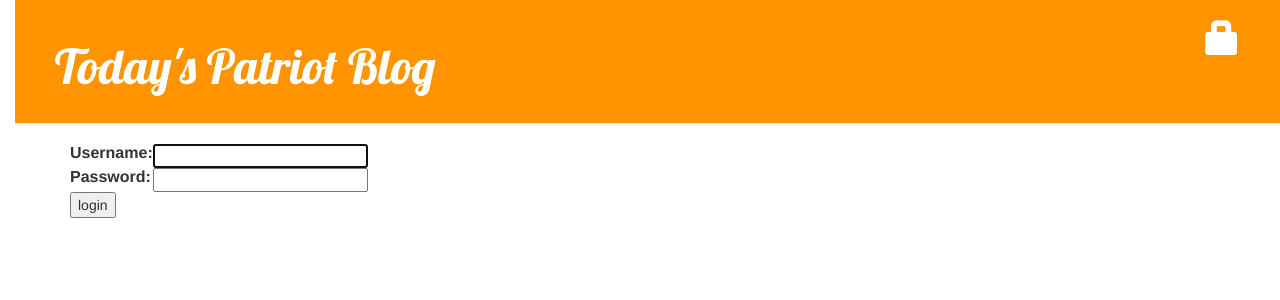
After one commit to timbrown20/my-first-blog, a Django app: page /accounts/login/ in a window 1280 px wide. The commit adds this page. Shown: the top 300 px of the page. Run offline with Django 3.2, Linux system fonts and the light colour scheme; some libraries are stand-ins or nearby versions.

Commit message:
Added views to ceate/edit/publish/delete blog post inside the site and login and logout functionality.

```diff
--- a/Websites/blog/templates/blog/base.html
+++ b/Websites/blog/templates/blog/base.html
@@ -14,6 +14,9 @@
               {% if user.is_authenticated %}
                  <a href="{% url 'post_new' %}" class="top-menu"><span class="glyphicon glyphicon-plus"></span></a>
                  <a href="{% url 'post_draft_list' %}" class="top-menu"><span class="glyphicon glyphicon-edit"></span></a>
+                 <p class="top-menu">Hello {{ user.username }} <small>(<a href="{% url 'logout' %}">Log out</a>)</small></p>
+              {% else %}
+                 <a href="{% url 'login' %}" class="top-menu"><span class="glyphicon glyphicon-lock"></span></a>
               {% endif %}
                  <h1><a href="/">Today's Patriot Blog</a></h1>
           </div>
--- a/Websites/blog/templates/blog/post_detail.html
+++ b/Websites/blog/templates/blog/post_detail.html
@@ -12,6 +12,9 @@
           {% if user.is_authenticated %}
               <a class="btn btn-default" href="{% url 'post_edit' pk=post.pk %}"><span class="glyphicon glyphicon-pencil"></span></a>
               <a class="btn btn-default" href="{% url 'post_remove' pk=post.pk %}"><span class="glyphicon glyphicon-remove"></span></a>
+              <a href="{% url 'post_new' %}" class="top-menu"><span class="glyphicon glyphicon-plus"></span></a>
+          {% else %}
+              <a href="{% url 'login' %}" class="top-menu"><span class="glyphicon glyphicon-lock"></span></a>
           {% endif %}
               <h1>{{ post.title }}</h1>
               <p>{{ post.text|linebreaksbr }}</p>
--- /dev/null
+++ b/Websites/blog/templates/registration/login.html
@@ -0,0 +1,24 @@
+{% extends "blog/base.html" %}
+
+{% block content %}
+    {% if form.errors %}
+        <p>Your username and password didn't match. Please try again.</p>
+    {% endif %}
+
+    <form method="post" action="{% url 'login' %}">
+    {% csrf_token %}
+        <table>
+        <tr>
+            <td>{{ form.username.label_tag }}</td>
+            <td>{{ form.username }}</td>
+        </tr>
+        <tr>
+            <td>{{ form.password.label_tag }}</td>
+            <td>{{ form.password }}</td>
+        </tr>
+        </table>
+
+        <input type="submit" value="login" />
+        <input type="hidden" name="next" value="{{ next }}" />
+    </form>
+{% endblock %}
--- a/Websites/patriots/settings.py
+++ b/Websites/patriots/settings.py
@@ -120,3 +120,4 @@ USE_TZ = True
 
 STATIC_URL = '/static/'
 STATIC_ROOT = os.path.join(BASE_DIR, 'static')
+LOGIN_REDIRECT_URL = '/'
--- a/Websites/patriots/urls.py
+++ b/Websites/patriots/urls.py
@@ -15,9 +15,12 @@ Including another URLconf
 """
 from django.conf.urls import include, url
 from django.contrib import admin
+from django.contrib.auth import views
 
 urlpatterns = [
     url(r'^admin/', admin.site.urls),
+    url(r'^accounts/login/$', views.login, name='login'),
+    url(r'^accounts/logout/$', views.logout, name='logout', kwargs={'next_page': '/'}),
     url(r'', include('blog.urls')),
 
 ]
```
Also changed, not shown: Websites/blog/views.py (+7 -5 lines). Lines whose indentation alone changed are shown as unchanged.
